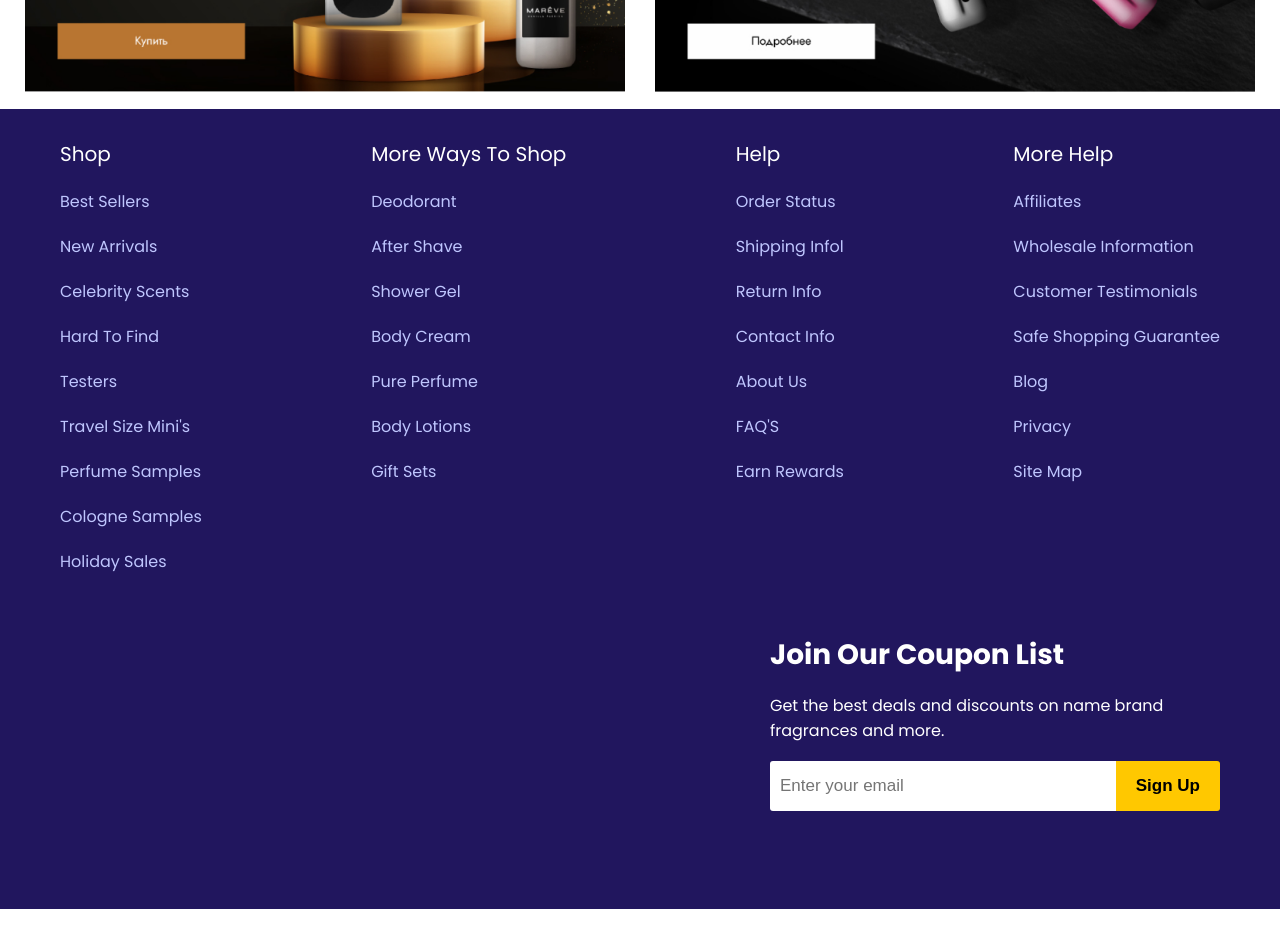
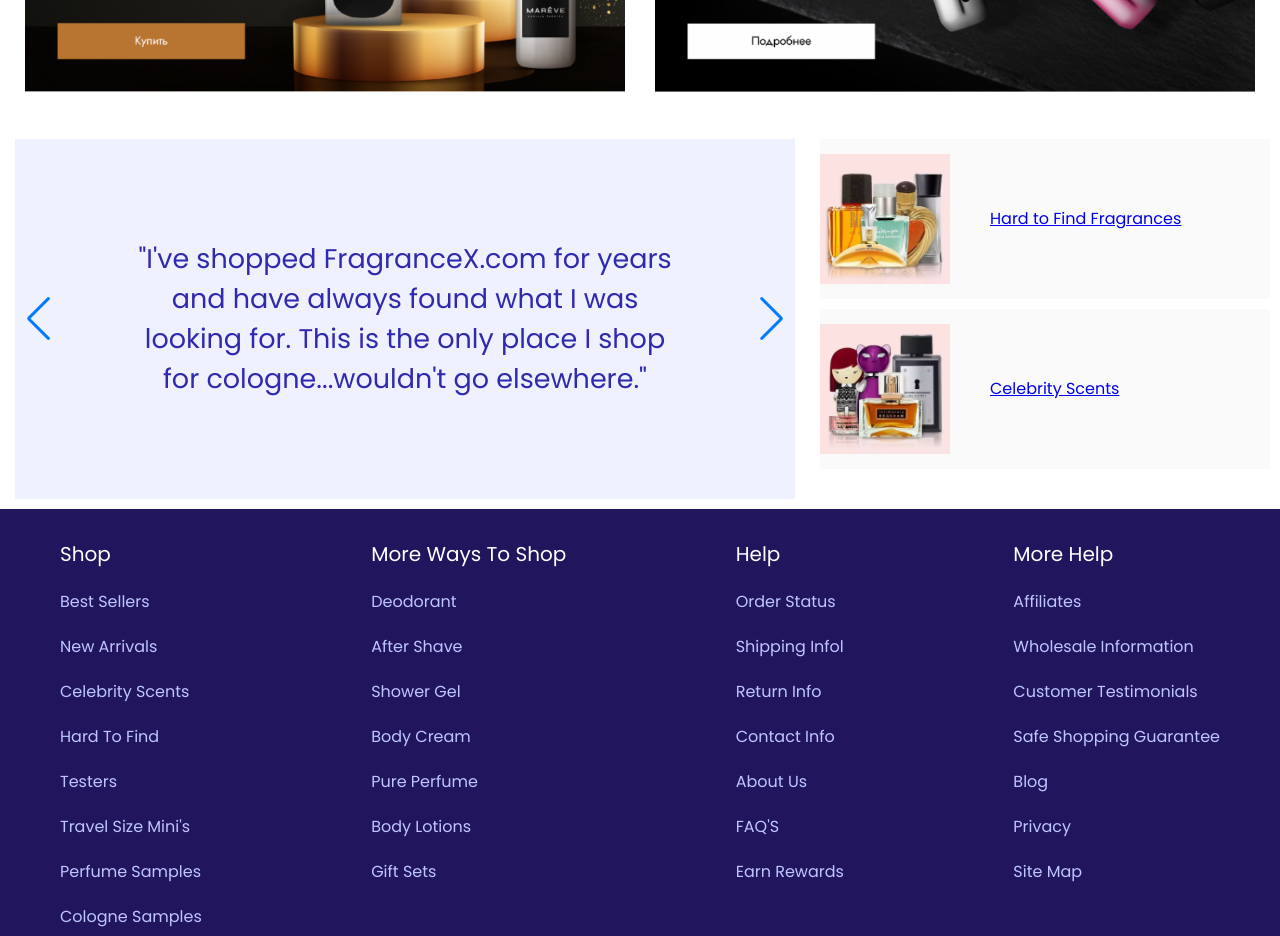
Before and after one commit to mehrojalieev/makeup-store, a React (Create React App) app: page / in a window 1280 px wide. Shown: the part 2340-3276 px from the top of the page. Before the commit the page ends 3249 px from the top, so only its background shows below. Built offline with nearby package versions, Linux system fonts and the light colour scheme; no server answers.

Commit message:
Added Review-page

```diff
--- /dev/null
+++ b/src/components/review/Review.jsx
@@ -0,0 +1,61 @@
+import "./Review.scss"
+import { Swiper, SwiperSlide } from 'swiper/react';
+import 'swiper/css/pagination';
+import 'swiper/css/navigation';
+import Slider1 from "../../assets/images/slider1.png"
+import Slider2 from "../../assets/images/slider2.png"
+
+import {Autoplay, Pagination, Navigation } from 'swiper/modules';
+import { Link } from "react-router-dom";
+const Review = () => {
+    return (
+        <div className="review">
+            <Swiper
+               speed={1500}
+               slidesPerView={1}
+               slidesPerGroup={1}
+               loop={true}
+               navigation={true}
+               modules={[Autoplay, Pagination, Navigation]}
+                className="review-swiper"
+            >
+                <SwiperSlide className="slider-item">
+                   <p>
+                   "I've shopped FragranceX.com for years and
+                    have always found what I was looking for.
+                    This is the only place I shop for
+                    cologne...wouldn't go elsewhere."
+                   </p>
+                </SwiperSlide>
+                <SwiperSlide  className="slider-item">
+                    <p>
+                    "FragranceX.com is the ONLY place I purchase perfume from. The selection and quality is amazing. I would recommend FragranceX.com to everyone i know!"
+                    </p>
+                </SwiperSlide>
+                <SwiperSlide  className="slider-item">
+                    <p>
+                    "A great site to buy gifts for family! They have a great selection and it’s so easy to place an order. The delivery time is exceptional!"
+                    </p>
+                </SwiperSlide>
+                <SwiperSlide  className="slider-item">
+                    <p>
+                "Products are high quality and come in great packaging. Scents match to expectations and would buy again. Very satisfied with my order."
+                    </p>
+                    </SwiperSlide>
+
+            </Swiper>
+            <div className="slider__content-container">
+                    <div className="slider-card">
+                        <img width={130} height={130} src={Slider1} />
+                        <Link>Hard to Find Fragrances</Link>
+                    </div>
+                    <div className="slider-card">
+                        <img width={130} height={130} src={Slider2} />
+                        <Link>Celebrity Scents</Link>
+                    </div>
+            </div>
+        </div>
+    )
+}
+
+export default Review
--- /dev/null
+++ b/src/components/review/Review.scss
@@ -0,0 +1,40 @@
+.review{
+    display: flex;
+    align-items: center;
+    justify-content: space-between;
+    gap: 20px;
+    width: 100%;
+    max-width: 1260px;
+    height: 360px;
+    margin: 40px auto 0;
+}
+.review-swiper{
+    width: 780px;
+    height: 100%;
+    background-color: #eff1ff;
+    .slider-item{
+        display: grid;
+        place-items: center;
+        p{
+            width: 540px;
+            text-align: center;
+            font-size: 27px;
+            color: var(--primary-color);
+        }
+    }
+}
+.slider__content-container{
+    display: flex;
+    flex-direction: column;
+    gap: 10px;
+    width: 450px;
+    height: 100%;
+}
+.slider-card{
+    display: flex;
+    align-items: center;
+    gap: 40px;
+    width: 100%;
+    height: 160px;
+    background-color: #fafafa;
+}
--- a/src/pages/home/Home.jsx
+++ b/src/pages/home/Home.jsx
@@ -2,6 +2,7 @@ import About from "../../components/about/About"
 import Brand from "../../components/brands/Brand"
 import Hero from "../../components/hero/Hero"
 import Main from "../../components/main/Main"
+import Review from "../../components/review/Review"
 import Footer from "../../layout/footer/Footer"
 import Nav from "../../layout/nav/Nav"
 import "./Home.scss"
@@ -13,6 +14,7 @@ const Home = () => {
          <Brand/>
         <Main/>
         <About/>
+        <Review/>
         <Footer/>
     </div>
   )
```
Also changed, not shown: src/assets/images/slider1.png (added), src/assets/images/slider2.png (added).
